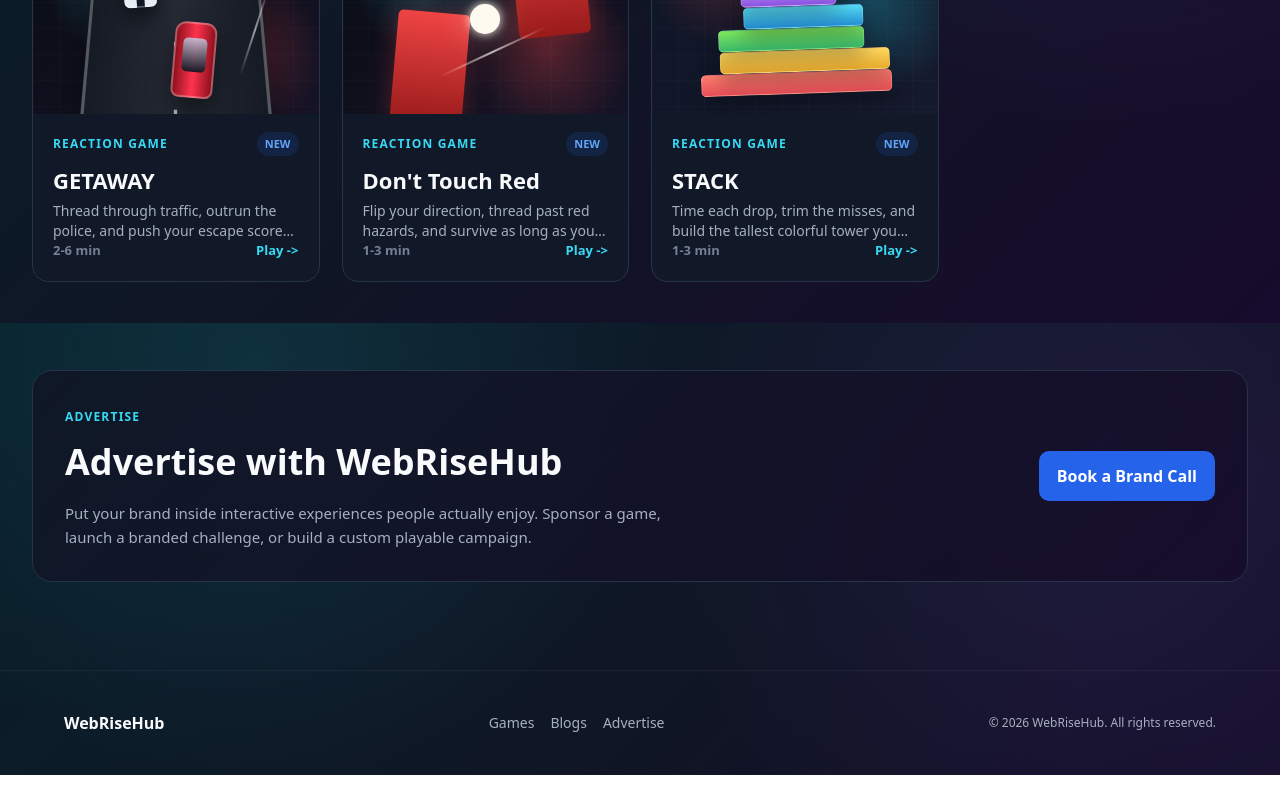
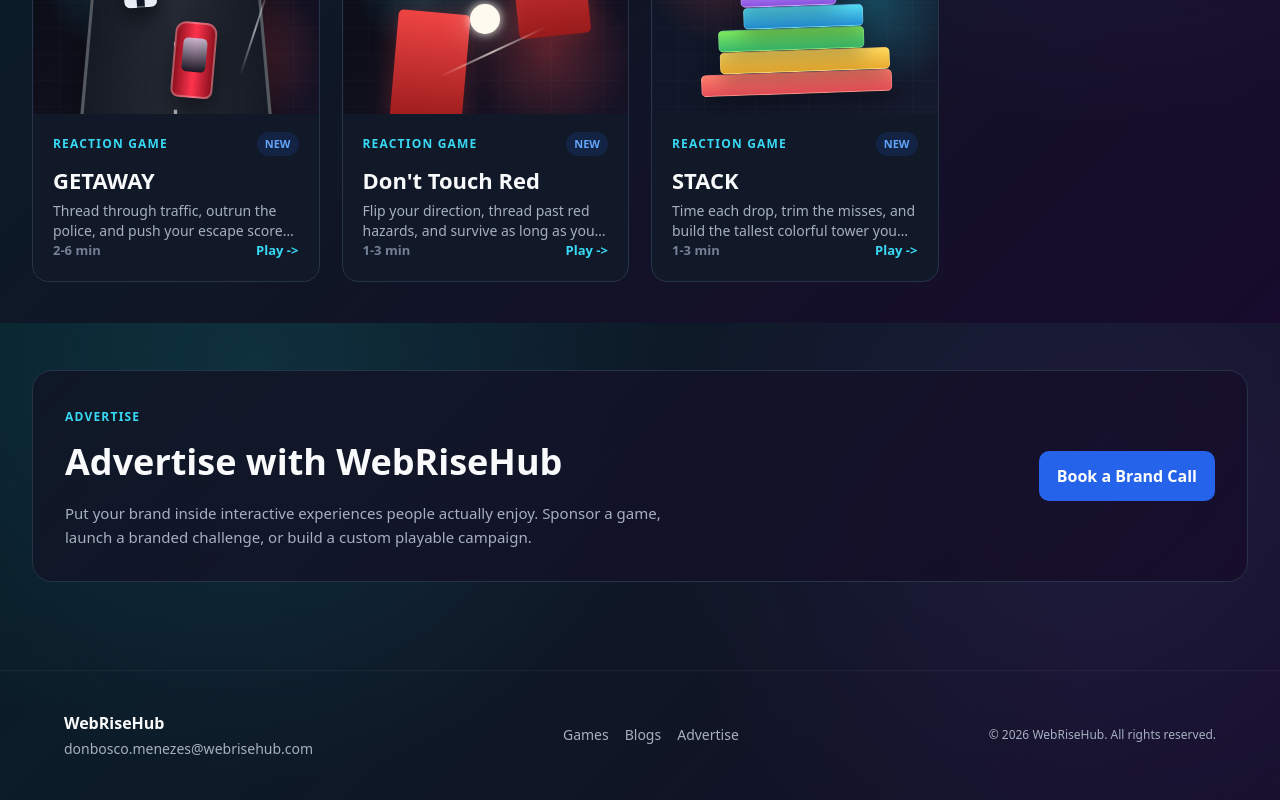
Before and after one commit to donboscomenezes-stack/webrisehub-site, a Next.js app: page / in a window 1280 px wide. Shown: the part 1277-2077 px from the top of the page. Before the commit the page ends 2052 px from the top, so only its background shows below. Built offline with nearby package versions, Linux system fonts and the light colour scheme; no server answers.

Commit message:
Add contact email to site footer

```diff
--- a/src/components/Footer.tsx
+++ b/src/components/Footer.tsx
@@ -6,6 +6,12 @@ export default function Footer() {
       <div className="mx-auto max-w-6xl flex flex-col md:flex-row gap-6 md:items-center md:justify-between">
         <div>
           <p className="font-semibold">{brand.name}</p>
+          <a
+            className="mt-1 inline-block text-sm text-muted transition-colors hover:text-text"
+            href="mailto:donbosco.menezes@webrisehub.com"
+          >
+            donbosco.menezes@webrisehub.com
+          </a>
         </div>
 
         <div className="text-sm text-muted flex flex-wrap gap-4">
```
